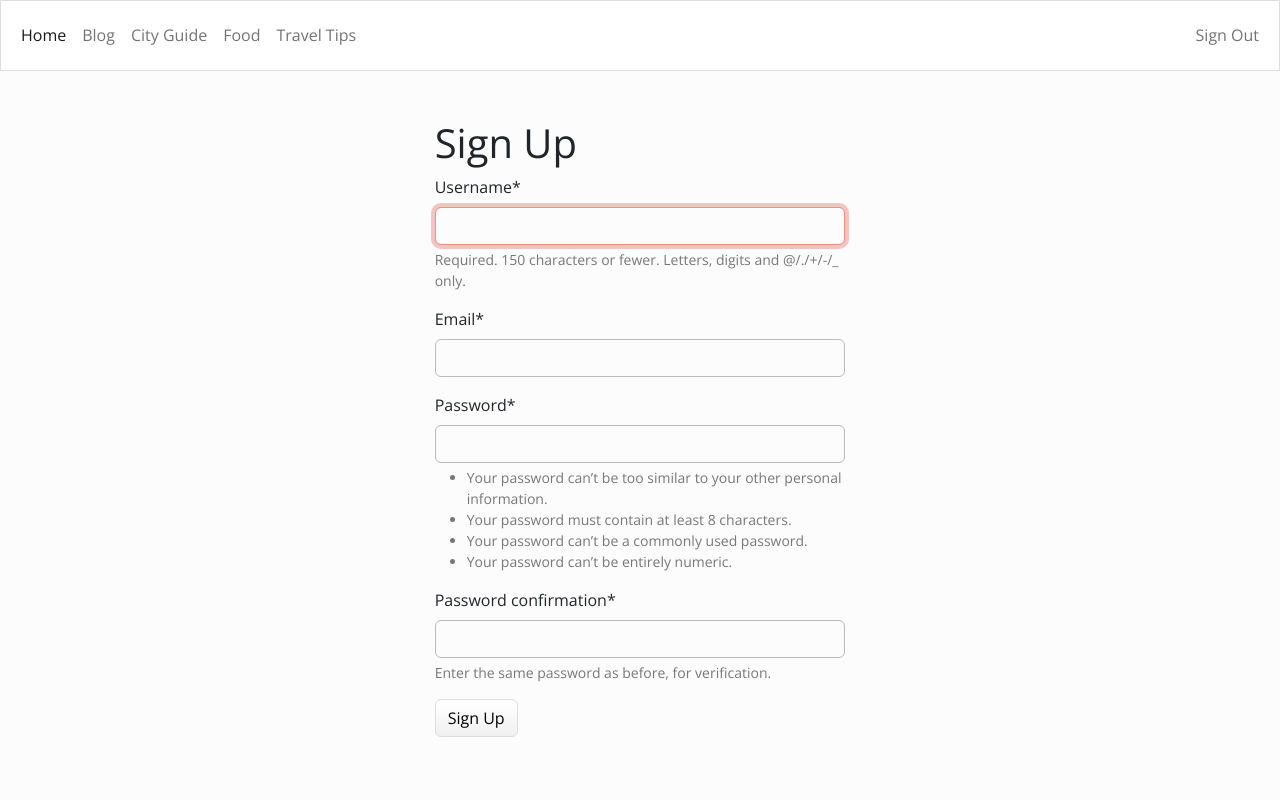
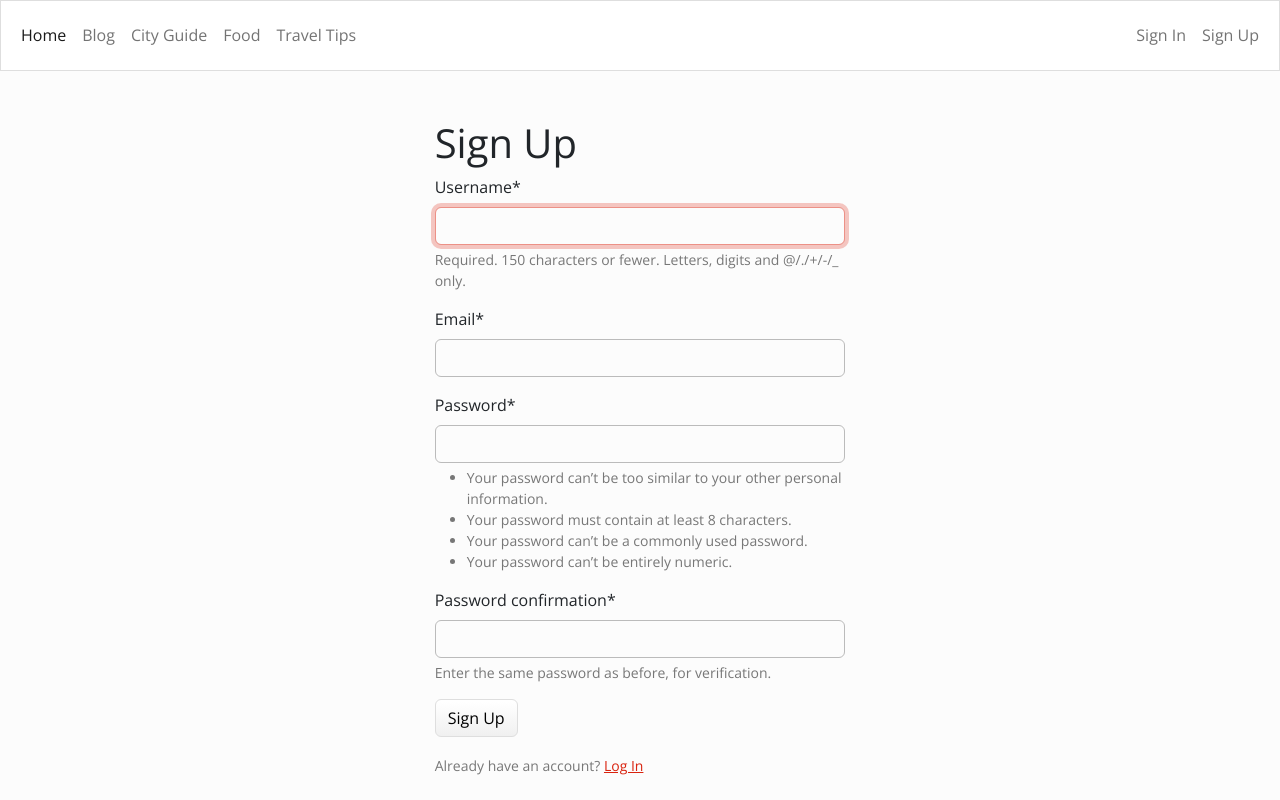
Before and after one commit to anjalee-kulasinghe/portfolio-project4-Find-your-way-to-SriLanka, a Django app: page /account/register/ in a window 1280 px wide. Run offline with Django 5.2, Linux system fonts and the light colour scheme; some libraries are stand-ins or nearby versions.

Commit message:
modify nav.html by adding the login and logout

```diff
--- a/myblog/blog/templates/blog/nav.html
+++ b/myblog/blog/templates/blog/nav.html
@@ -23,9 +23,18 @@
           </li>
         </ul>
         <ul class="navbar-nav">
+          {% if request.user.is_authenticated %}
             <li class="nav-item">
-                <a class="nav-link" href="#">Sign Out</a>
-              </li>
+              <a class="nav-link" href="{% url 'logout' %}">Sign Out</a>
+            </li>
+          {% else %}
+            <li class="nav-item">
+              <a class="nav-link" href="{% url 'login' %}">Sign In</a>
+            </li>
+            <li class="nav-item">
+              <a class="nav-link" href="{% url 'register' %}">Sign Up</a>
+            </li>
+          {% endif %}
         </ul>
       </div>
     </div>
--- a/myblog/users/templates/users/register.html
+++ b/myblog/users/templates/users/register.html
@@ -12,6 +12,9 @@
 					<button class="btn btn-secondary" type="submit">Sign Up</button>
 				</div>
 			</form>
+			<div class="pt-3">
+				<small class="text-muted">Already have an account? <a href="{% url 'login' %}" class="ml-2"> Log In</a></small>
+			</div>
 		</div>
 	</div>
 {% endblock content %}
```
Also changed, not shown: myblog/db.sqlite3.
